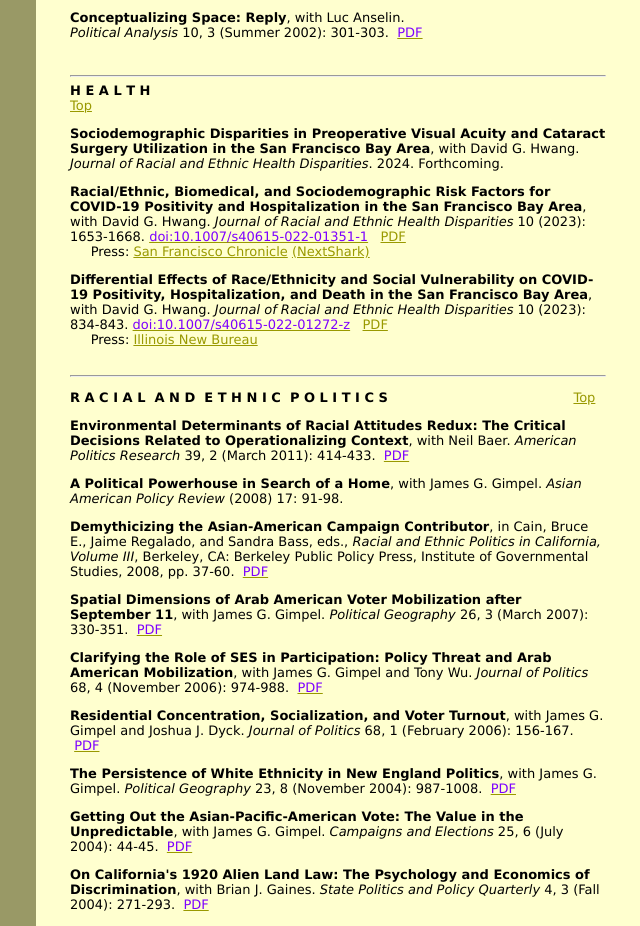
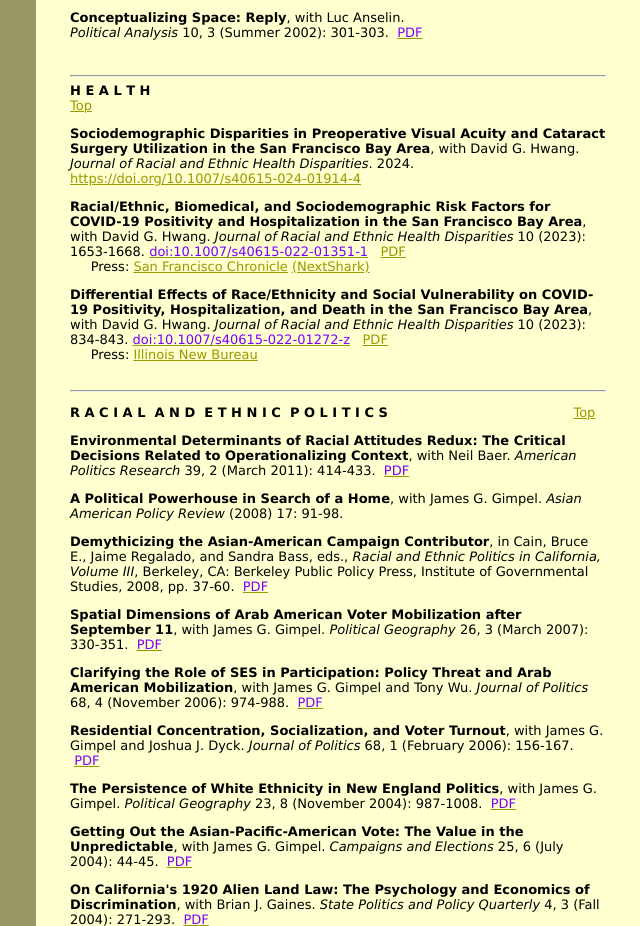
Before and after one commit to wendyktam/wendyktam.github.io, a plain HTML site: page research.html in a window 1280 px wide. Shown: the part 3520-4446 px from the top of the page, without its empty margins (126-766 px from the left). Drawn offline with Linux system fonts and the light colour scheme.

Commit message:
adding linking to cataract paper

```diff
--- a/research.html
+++ b/research.html
@@ -239,7 +239,7 @@ CSInit[CSInit.length] = new Array(CSILoad,/*CMP*/'Cmp003E6F2620button8',/*URL*/'
 <font size="2" face="Verdana"><a name="Anchor-health"></a>
   <b>H E A L T H&nbsp;&nbsp;&nbsp;&nbsp;&nbsp;&nbsp;&nbsp;&nbsp;&nbsp;&nbsp;&nbsp;&nbsp;&nbsp;&nbsp;&nbsp;&nbsp;&nbsp;&nbsp;&nbsp;&nbsp;&nbsp;&nbsp;&nbsp;&nbsp;&nbsp;&nbsp;&nbsp;&nbsp;&nbsp;&nbsp;&nbsp;&nbsp;&nbsp;&nbsp;&nbsp;&nbsp;&nbsp;&nbsp;&nbsp;&nbsp;&nbsp;&nbsp;&nbsp;&nbsp;&nbsp;&nbsp;&nbsp;&nbsp;&nbsp;&nbsp;&nbsp;&nbsp;&nbsp;&nbsp;&nbsp;&nbsp;&nbsp;&nbsp;&nbsp;&nbsp;&nbsp;&nbsp;&nbsp;&nbsp;&nbsp;&nbsp;&nbsp;&nbsp;&nbsp;&nbsp;&nbsp;&nbsp;&nbsp;&nbsp;&nbsp;&nbsp;&nbsp;&nbsp;&nbsp;&nbsp;&nbsp;&nbsp;&nbsp;&nbsp;&nbsp;&nbsp;&nbsp;&nbsp;&nbsp;&nbsp;&nbsp;&nbsp;&nbsp;&nbsp;&nbsp;  </b><a href="#Anchor-top">Top</a>
 </font></p>
-<p><font size="2" face="Verdana"><B>Sociodemographic Disparities in Preoperative Visual Acuity and Cataract Surgery Utilization in the San Francisco Bay Area</B>, with David G. Hwang.  <I>Journal of Racial and Ethnic Health Disparities</I>. 2024. Forthcoming.
+<p><font size="2" face="Verdana"><B>Sociodemographic Disparities in Preoperative Visual Acuity and Cataract Surgery Utilization in the San Francisco Bay Area</B>, with David G. Hwang.  <I>Journal of Racial and Ethnic Health Disparities</I>. 2024. <A HREF="https://doi.org/10.1007/s40615-024-01914-4">https://doi.org/10.1007/s40615-024-01914-4</A>
     <p><font size="2" face="Verdana"><B>Racial/Ethnic, Biomedical, and Sociodemographic Risk Factors for COVID-19 Positivity and Hospitalization in the San Francisco Bay Area</B>, with David G. Hwang.  <I>Journal of Racial and Ethnic Health Disparities</I> 10 (2023): 1653-1668. <A HREF="https://link.springer.com/article/10.1007/s40615-022-01351-1"><FONT color=7d00ff>doi:10.1007/s40615-022-01351-1</FONT></A> &nbsp; <A HREF="https://rdcu.be/cR0SE">PDF</A> <BR> &nbsp;&nbsp;&nbsp;&nbsp; Press: <A HREF="https://www.sfchronicle.com/bayarea/article/asian-residents-hospitalized-covid-17313180.php">San Francisco Chronicle</A> <A HREF="https://www.yahoo.com/video/asians-more-likely-hospitalized-covid-204924952.html">(NextShark)</A>
 <p><font size="2" face="Verdana"><B>Differential Effects of Race/Ethnicity and Social Vulnerability on COVID-19 Positivity, Hospitalization, and Death in the San Francisco Bay Area</B>, with David G. Hwang. <I>Journal of Racial and Ethnic Health Disparities</I> 10 (2023): 834-843.
     <A HREF="https://link.springer.com/article/10.1007/s40615-022-01272-z"> <FONT color=7d00ff>doi:10.1007/s40615-022-01272-z</FONT></A> &nbsp; <A HREF="https://rdcu.be/cIcfl">PDF</A> <BR>
```
